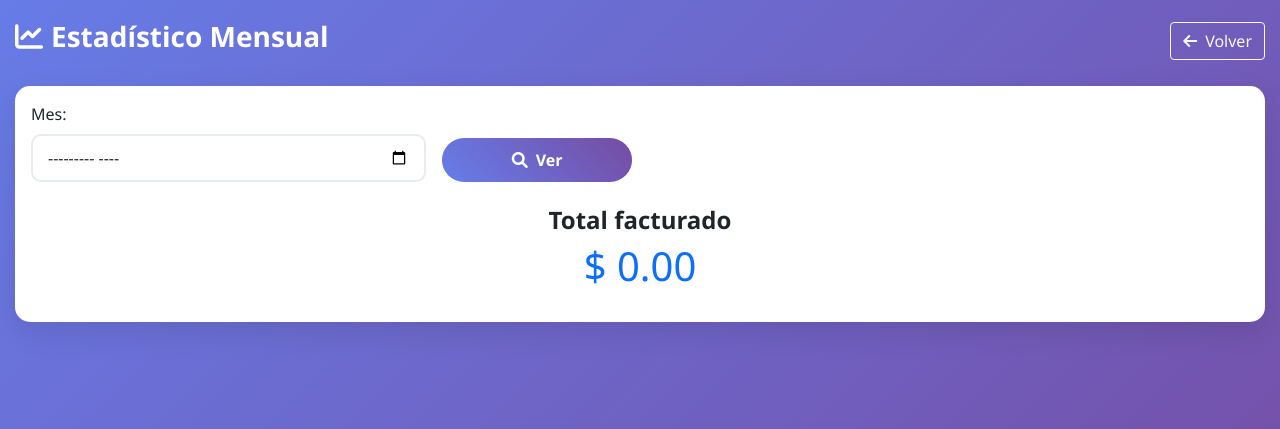
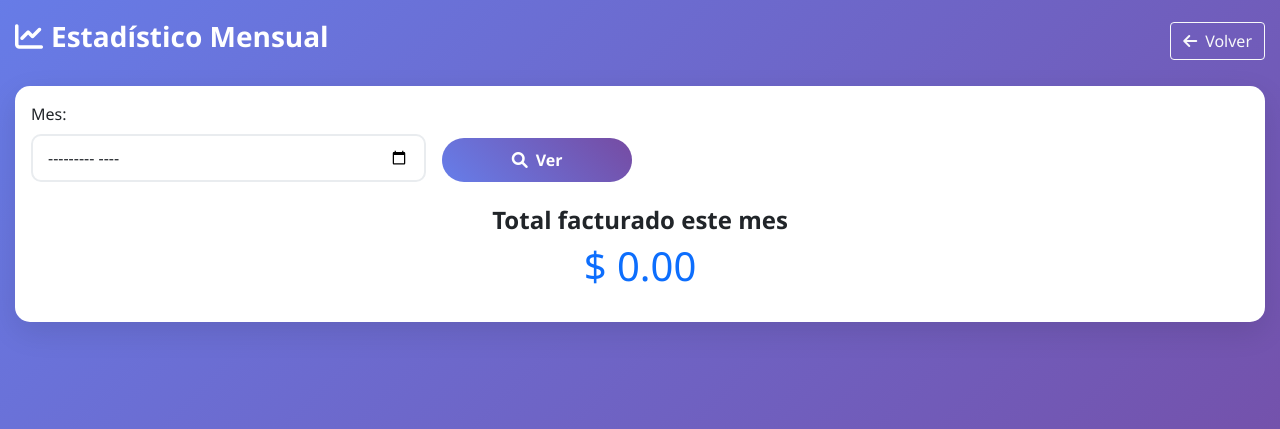
Before and after one commit to WstdCodex/App-Vendedores2, a Flask app: template templates/estadistico.html in a window 1280 px wide. Shown: the part 91-520 px from the top of the page. Run offline with Flask 3, Linux system fonts and the light colour scheme; the template is opened without the code that fills it, so the values that code supplies are empty; some libraries are stand-ins or nearby versions.

Commit message:
facturado este mes

```diff
--- a/templates/estadistico.html
+++ b/templates/estadistico.html
@@ -27,7 +27,7 @@
                 </form>
                 {% if total is not none %}
                 <div class="text-center mt-4">
-                    <h4 class="fw-bold">Total facturado</h4>
+                    <h4 class="fw-bold">Total facturado este mes</h4>
                     <p class="display-6 text-primary">$ {{ '%.2f'|format(total) }}</p>
                 </div>
                 {% endif %}
```
